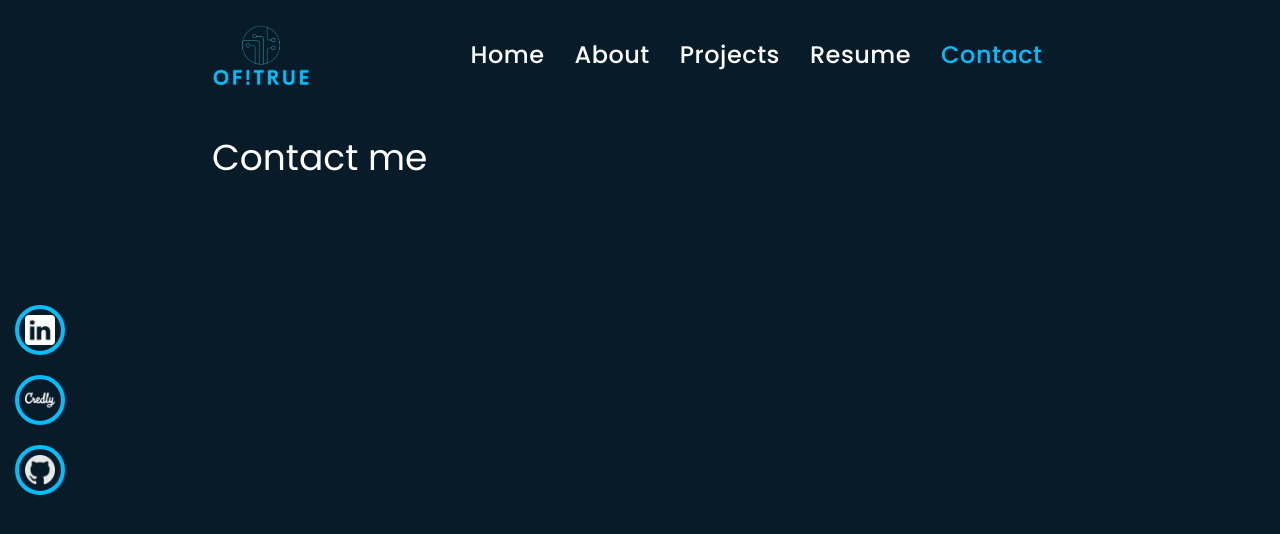
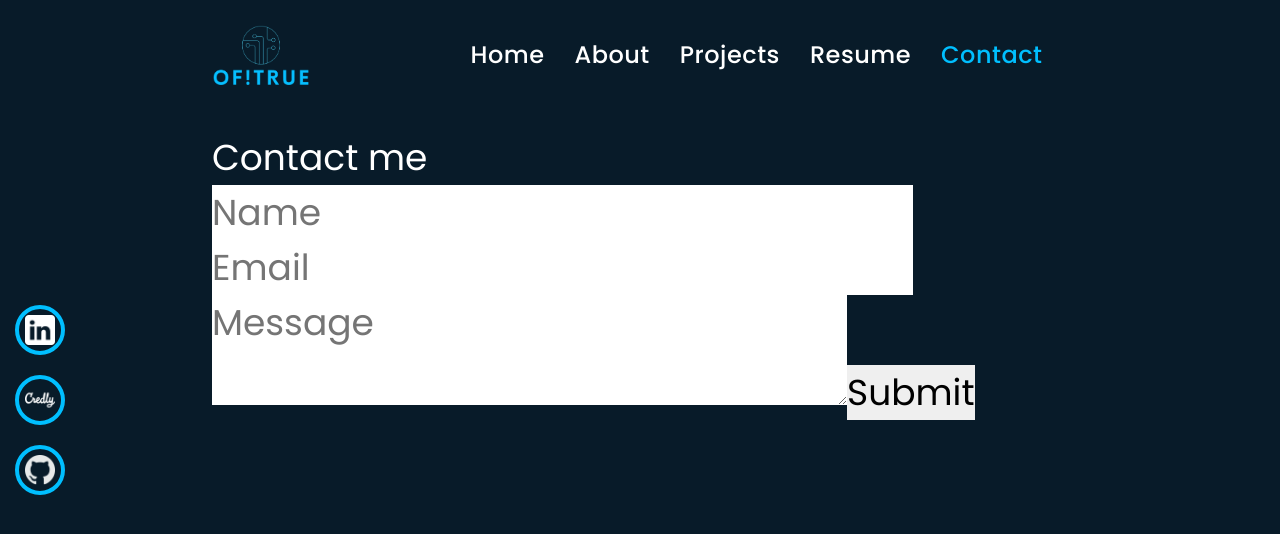
Before and after one commit to OfFalse/professional-portfolio, a Next.js app: page /contact in a window 1280 px wide. Shown: the top 534 px of the page. Built offline with nearby package versions, Linux system fonts and the light colour scheme.

Commit message:
re-enter - add contact form

```diff
--- a/app/contact/page.tsx
+++ b/app/contact/page.tsx
@@ -1,7 +1,42 @@
-import React from "react";
+"use client";
 
-export default function Contact() {
-  return (<section>
-  <div>Contact me</div>
-  </section>)
+import React, { useState } from "react";
+
+export default function Contact()
+{
+  const [name, setName] = useState("");
+  const [email, setEmail] = useState("");
+  const [message, setMessage] = useState("");
+
+  const handleSubmit = (e: React.FormEvent) =>
+  {
+    e.preventDefault();
+    // Handle form submission logic here
+  };
+
+  return (
+    <section>
+      <div>Contact me</div>
+      <form onSubmit={handleSubmit}>
+        <input
+          type="text"
+          placeholder="Name"
+          value={name}
+          onChange={(e) => setName(e.target.value)}
+        />
+        <input
+          type="email"
+          placeholder="Email"
+          value={email}
+          onChange={(e) => setEmail(e.target.value)}
+        />
+        <textarea
+          placeholder="Message"
+          value={message}
+          onChange={(e) => setMessage(e.target.value)}
+        ></textarea>
+        <button type="submit">Submit</button>
+      </form>
+    </section>
+  );
 }
--- a/styles/components/Gauge.css
+++ b/styles/components/Gauge.css
@@ -25,3 +25,7 @@ svg text {
   width: 100%;
   height: 2rem;
 }
+
+.gauge:hover #gaugeMeasure {
+  fill: var(--text-dark);
+}
```
Also changed, not shown: app/about/page.tsx (+17 -16 lines), app/projects/page.tsx (+7 -5 lines), components/Gauge.tsx (+28 -23 lines), .eslintrc.json.
